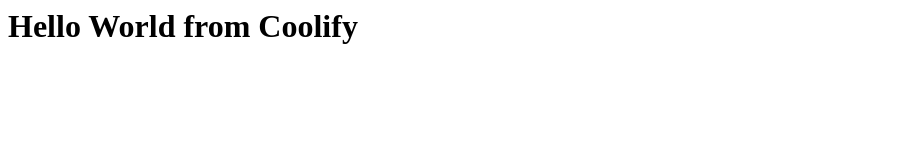
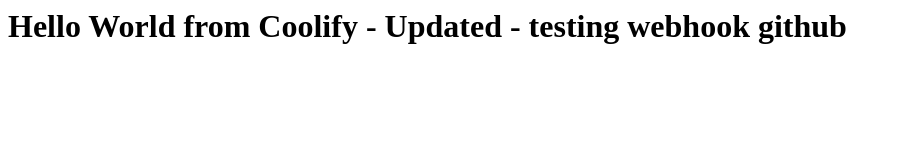
Before and after one commit to leandro-codee/test-website-coolify, a plain HTML site: page index.html in a window 1280 px wide. Shown: the whole page, without its empty margins (0-901 px from the left). Drawn offline with Linux system fonts and the light colour scheme.

Commit message:
Update index.html

```diff
--- a/index.html
+++ b/index.html
@@ -1 +1 @@
-<h1>Hello World from Coolify</h1>
+<h1>Hello World from Coolify - Updated - testing webhook github</h1>
```
